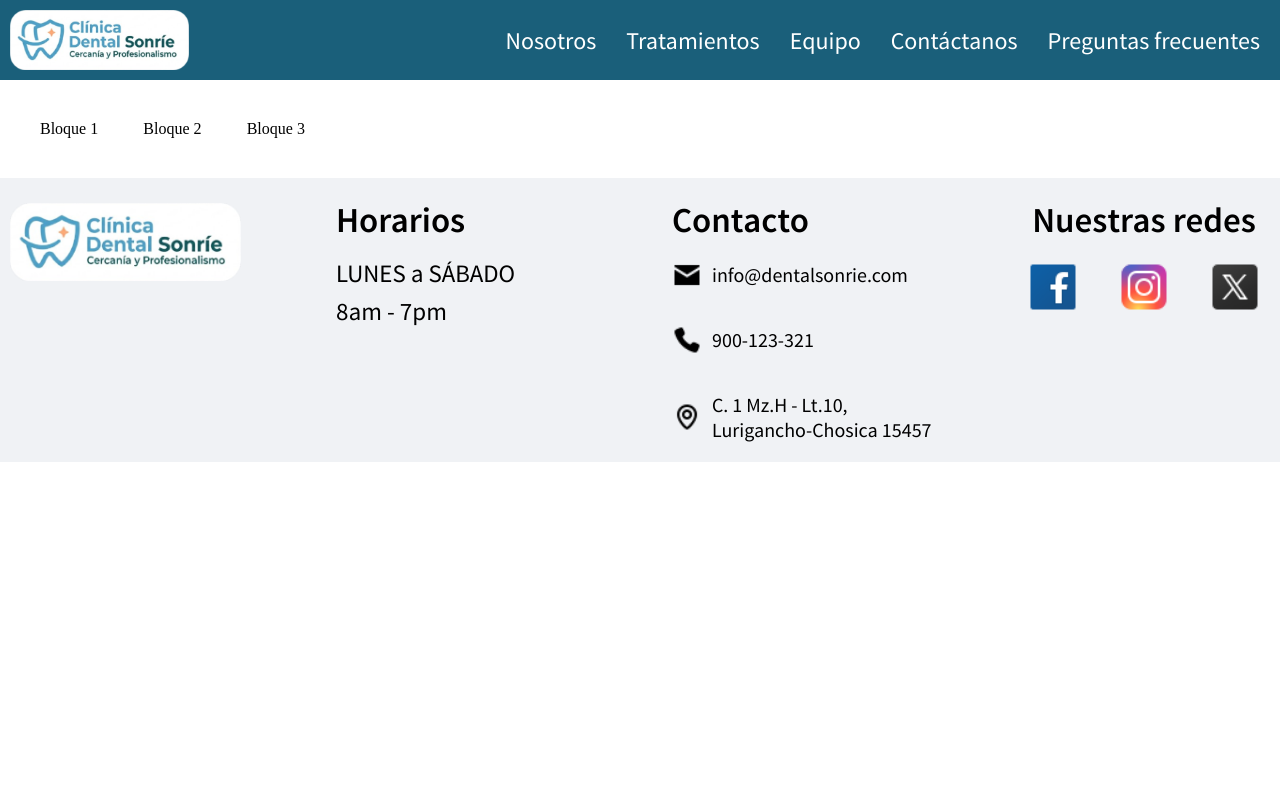
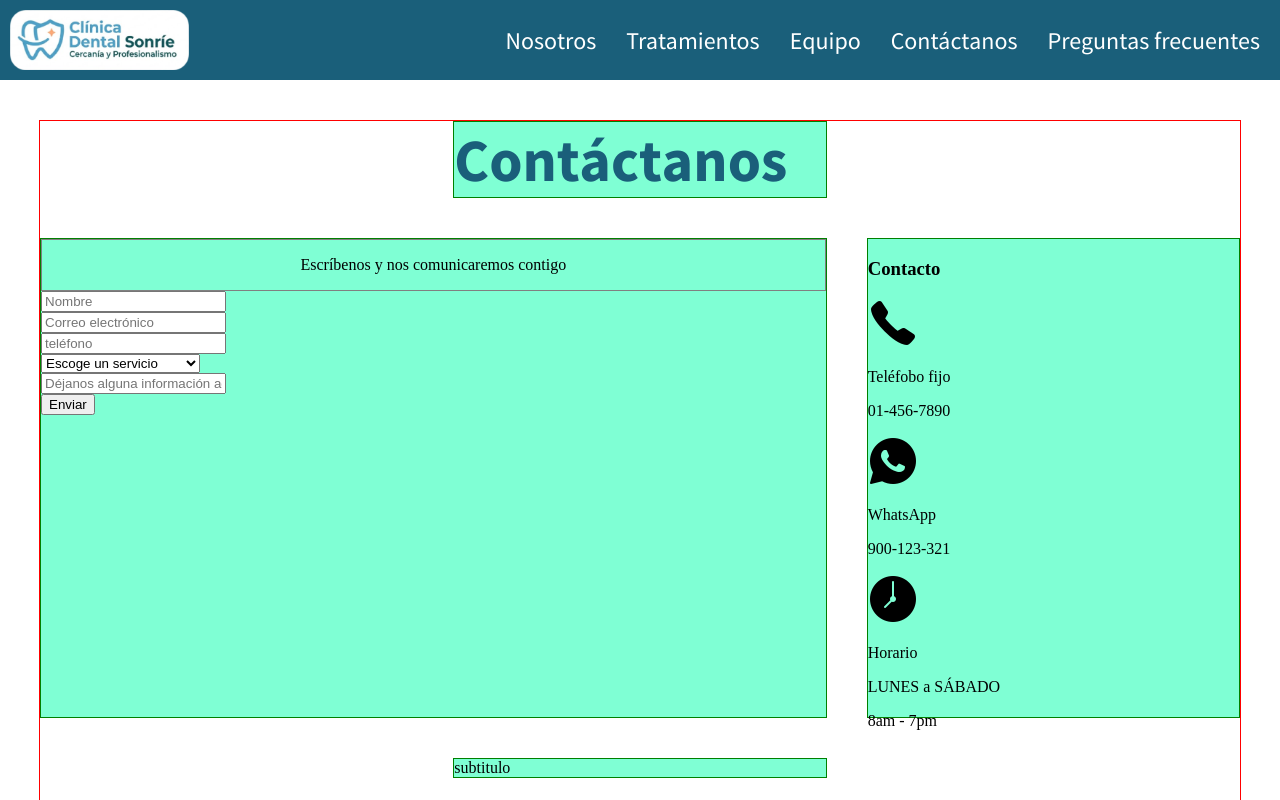
Before and after one commit to EinsteinSP/Proyecto_web, a plain HTML site: page pag_contactanos/index.html in a window 1280 px wide. Shown: the top 800 px of the page. Drawn offline with Linux system fonts and the light colour scheme.

Commit message:
Avance pag. contactanos

```diff
--- a/css/contactanos.css
+++ b/css/contactanos.css
@@ -0,0 +1,41 @@
+.contenedor{
+    grid-template-rows: auto 60vh auto 30vh 30vh;
+    height: auto;
+    border: 1px solid red;
+}
+.contenedor section{
+    background-color: aquamarine;
+    border: 1px solid green;
+}
+.bloque1{
+    grid-area: 1/5/2/9;
+}
+.bloque1 h1{
+    font-family: "SourceSansPro";
+    font-size: 60px;
+    font-weight: 700;
+    color: #1a5f7a;
+    margin: 0;
+}
+.bloque2{
+    grid-area: 2/1/3/9;
+}
+.letras_bloque2{
+    text-align: center;
+    border: 1px solid gray;
+}
+.bloque3{
+    grid-area: 2/9/3/13;
+}
+.bloque4{
+    grid-area: 3/5/4/9
+}
+.bloque5{
+    grid-area: 4/1/5/8;
+}
+.bloque6{
+    grid-area: 5/1/6/8;
+}
+.bloque7{
+    grid-area: 4/8/6/13;
+}
--- a/pag_contactanos/index.html
+++ b/pag_contactanos/index.html
@@ -26,10 +26,64 @@
     <!-- ====================================================================== -->
     <main>
         <div class="contenedor">
-
-            <div class="col-4">Bloque 1</div>
-            <div class="col-4">Bloque 2</div>
-            <div class="col-4">Bloque 3</div>
+            <section class="bloque1">
+                <h1>Contáctanos</h1>
+            </section>
+            <section class="bloque2">
+                <div class="letras_bloque2">
+                    <p>Escríbenos y nos comunicaremos contigo</p>
+                </div>
+                <div class="nombre_bloque2">
+                    <input type="text" id="nombre" placeholder="Nombre">
+                </div>
+                <div class="correo_bloque2">
+                    <input type="email" id="correo" placeholder="Correo electrónico">
+                </div>
+                <div class="telefono_bloque2">
+                     <input type="text" id="telefono" placeholder="teléfono">
+                </div>
+                <div class="tratamiento_bloque2">
+                    <select name="servicios" id="servicios">
+                        <option value="" disabled selected>Escoge un servicio</option>
+                        <option value="Blanqueamiento">Blanqueamiento dental</option>
+                        <option value="Limpieza">Limpieza dental</option>
+                        <option value="Curaciones">Curaciones estéticas</option>
+                        <option value="Endodoncia">Endodoncia</option>
+                        <option value="Protesis">Coronas y prótesis</option>
+                        <option value="Extracciones">Extracciones</option>
+                        <option value="Consulta">Otra consulta</option>
+                    </select>
+                </div>
+                <div class="adicional_bloque2">
+                    <input type="text" id="mensaje" placeholder="Déjanos alguna información adicional">
+                </div>
+                <div class="boton_enviar">
+                    <button>Enviar</button>
+                </div>
+            </section>
+            <section class="bloque3">
+                <h3>Contacto</h3>
+                <div class="contacto1">
+                    <img src="../img/contactanos/icono1.png"/>
+                    <p>Teléfobo fijo</p>
+                    <p>01-456-7890</p>
+                </div>
+                <div class="contacto2">
+                    <img src="../img/contactanos/icono2.png"/>
+                    <p>WhatsApp</p>
+                    <p>900-123-321</p>
+                </div>
+                <div class="contacto3">
+                    <img src="../img/contactanos/icono3.png"/>
+                    <p>Horario</p>
+                    <p>LUNES a SÁBADO</p>
+                    <P>8am - 7pm</P>
+                </div>
+            </section>
+            <section class="bloque4">subtitulo</section>
+            <section class="bloque5">direccion</section>
+            <section class="bloque6">mapa</section>
+            <section class="bloque7">foto</section>
         </div>
     </main>
     <!-- ====================================================================== -->
```
Also changed, not shown: img/contactanos/icono1.png (added), img/contactanos/icono2.png (added), img/contactanos/icono3.png (added), img/contactanos/icono4.png (added).
